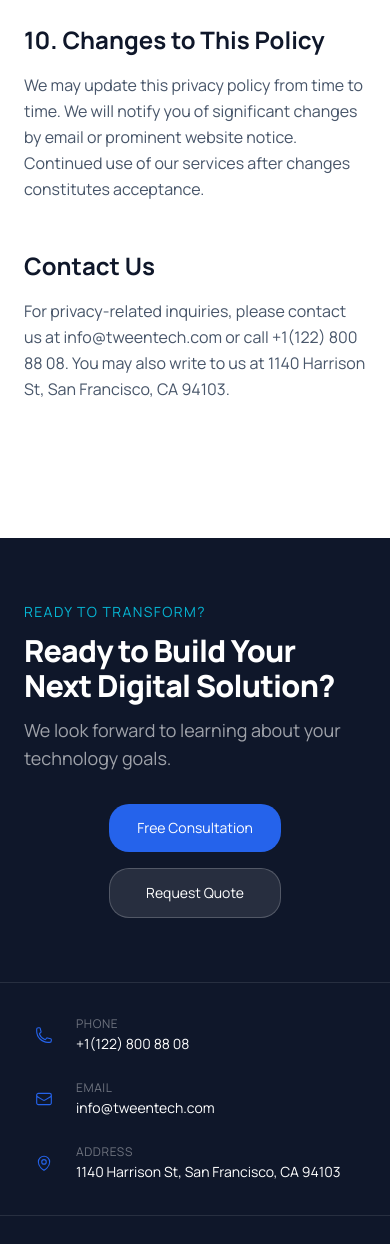
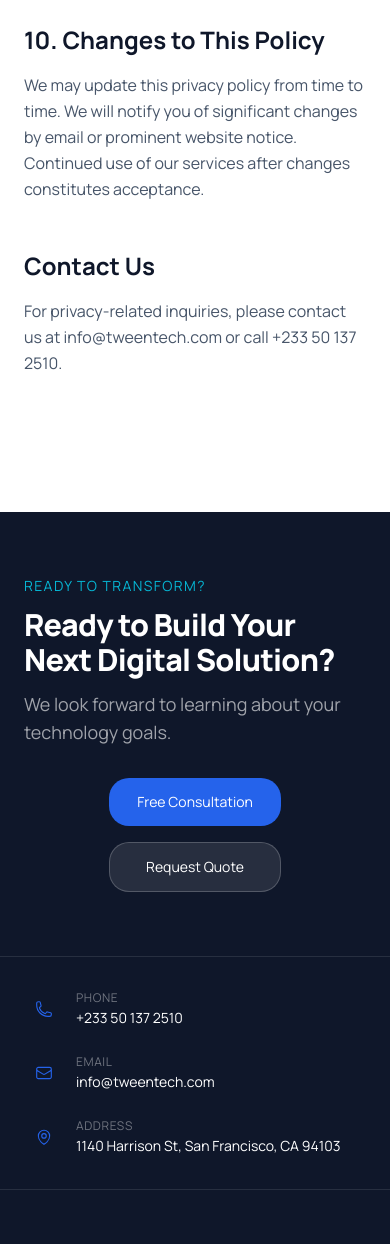
Before and after one commit to callistus11/tweenn, a Next.js app: page /privacy in a window 390 px wide. Shown: the part 2531-3775 px from the top of the page. Built offline with nearby package versions, Linux system fonts and the light colour scheme; no server answers; grey boxes are pictures that could not be loaded.

Commit message:
changed the phone format

```diff
--- a/src/app/privacy/page.tsx
+++ b/src/app/privacy/page.tsx
@@ -90,7 +90,7 @@ export default function PrivacyPage() {
             <section className="mb-10">
               <h2 className="text-2xl font-700 text-foreground mb-4">Contact Us</h2>
               <p className="text-muted-foreground leading-relaxed">
-                For privacy-related inquiries, please contact us at info@tweentech.com or call +1(122) 800 88 08. You may also write to us at 1140 Harrison St, San Francisco, CA 94103.
+                For privacy-related inquiries, please contact us at info@tweentech.com or call +233 50 137 2510.
               </p>
             </section>
           </div>
--- a/src/app/terms/page.tsx
+++ b/src/app/terms/page.tsx
@@ -90,7 +90,7 @@ export default function TermsPage() {
             <section className="mb-10">
               <h2 className="text-2xl font-700 text-foreground mb-4">Contact Us</h2>
               <p className="text-muted-foreground leading-relaxed">
-                For questions about these Terms & Conditions, please contact us at info@tweentech.com or call +1(122) 800 88 08.
+                For questions about these Terms & Conditions, please contact us at info@tweentech.com or call +233 50 137 2510.
               </p>
             </section>
           </div>
--- a/src/components/Footer.tsx
+++ b/src/components/Footer.tsx
@@ -74,7 +74,7 @@ export default function Footer() {
             </div>
             <div>
               <p className="text-white/40 text-xs font-600 uppercase tracking-wider mb-0.5">Phone</p>
-              <p className="text-white text-sm font-600">+1(122) 800 88 08</p>
+              <p className="text-white text-sm font-600">+233 50 137 2510</p>
             </div>
           </div>
           <div className="flex items-center gap-3">
```
